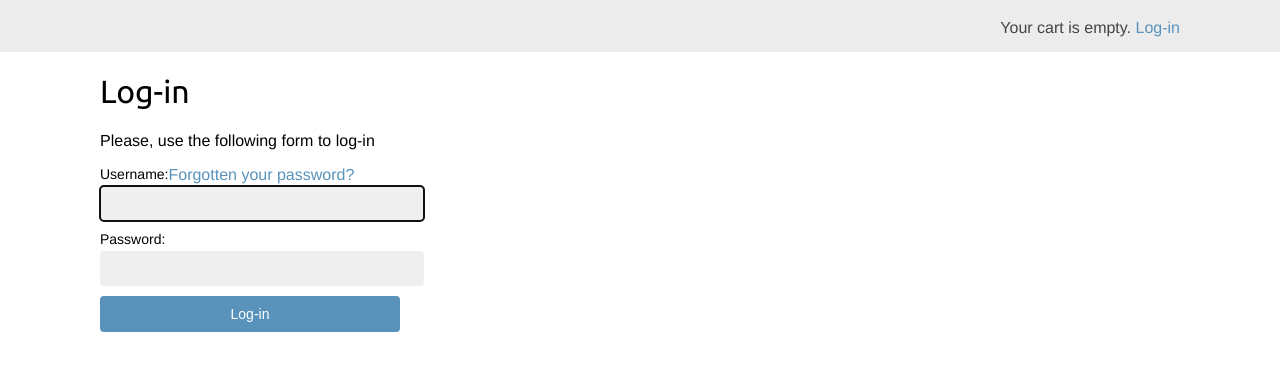
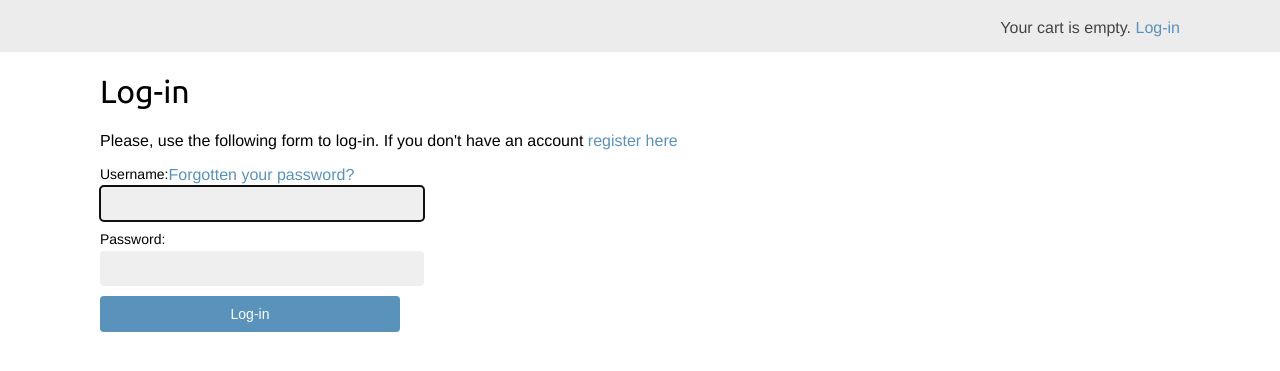
Before and after one commit to uralsth/myshop, a Django app: page /account/login/ in a window 1280 px wide. Shown: the part 46-417 px from the top of the page. Run offline with Django 3.2, Linux system fonts and the light colour scheme; parts of the project's set-up code (start-up, migrations or seed data) failed here and were passed over.

Commit message:
added an option to register from login page

```diff
--- a/account/templates/registration/login.html
+++ b/account/templates/registration/login.html
@@ -9,7 +9,7 @@
   Your username and password didn't match.
 </p>
 {% else %}
-<p>Please, use the following form to log-in</p>
+<p>Please, use the following form to log-in. If you don't have an account <a href="{% url "register" %}">register here</a></p>
 {% endif %}
 <div>
   <form method="post" id="" action="{% url "login" %}">
```
